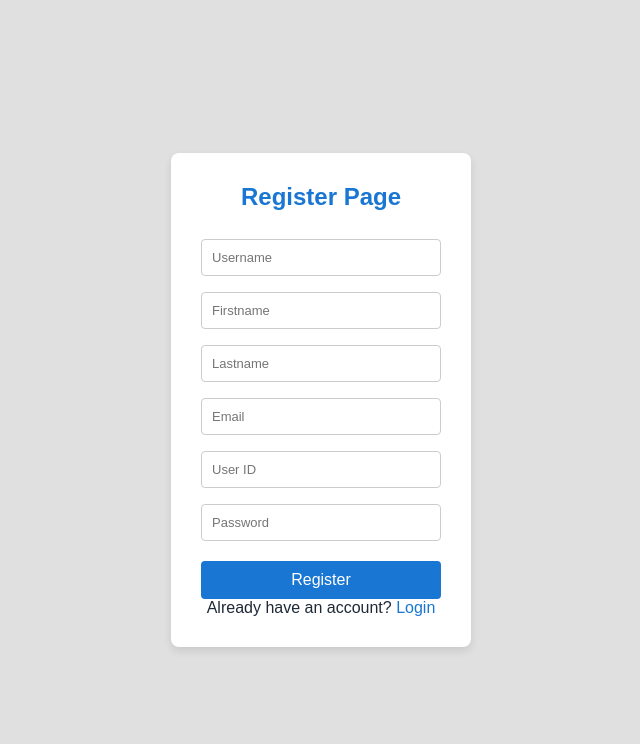
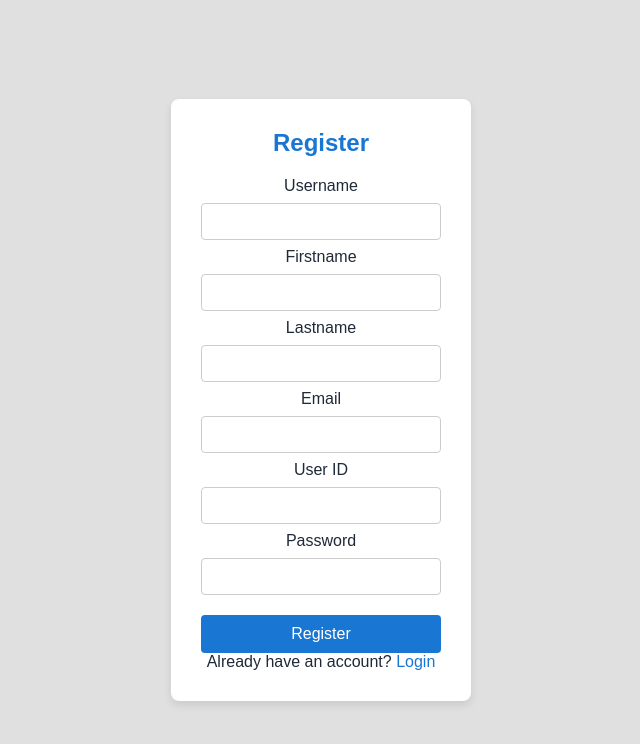
Before and after one commit to Bhargavi1432/react-todo-app, a React (Vite) app in the folder frontend/: page / in a window 1280 px wide. Both pictures are taken after a click on the element "Register". Shown: the top 744 px of the page, without its empty margins (319-959 px from the left). Built offline with nearby package versions, Linux system fonts and the light colour scheme.

Commit message:
Enhance login and registration form functionality
Refactor login and registration form handling, improve error messaging, and update input fields to be required.

```diff
--- a/frontend/src/pages/login.jsx
+++ b/frontend/src/pages/login.jsx
@@ -1,7 +1,7 @@
 import { useState } from "react";
 import API from "../services/api";
 import { useNavigate } from "react-router-dom";
-import "./login.css"; // ✅ Import CSS
+import "./login.css";
 
 export default function Login() {
   const [user, setUser] = useState({
@@ -13,31 +13,46 @@ export default function Login() {
     password: "",
   });
   const [isRegister, setIsRegister] = useState(false);
+  const [error, setError] = useState("");
+  const [loading, setLoading] = useState(false);
   const navigate = useNavigate();
 
-  const handleLogin = async () => {
+  const handleLogin = async (e) => {
+    e.preventDefault();
+    setError("");
+    setLoading(true);
+
     if (!user.userid || !user.password) {
-      alert("Please fill all fields");
+      setError("Please fill all fields");
+      setLoading(false);
       return;
     }
+
     try {
       const res = await API.post("/login", {
         userid: user.userid,
         password: user.password,
       });
       if (res.data.success) {
-        localStorage.setItem("user", JSON.stringify(res.data.user));
+        // Store only token or safe user info
+        localStorage.setItem("token", res.data.token);
         navigate("/dashboard");
       } else {
-        alert("Invalid login");
+        setError("Invalid login credentials");
       }
     } catch (error) {
       console.error(error);
-      alert("Server error");
+      setError("Server error. Please try again later.");
+    } finally {
+      setLoading(false);
     }
   };
 
-  const handleRegister = async () => {
+  const handleRegister = async (e) => {
+    e.preventDefault();
+    setError("");
+    setLoading(true);
+
     if (
       !user.username ||
       !user.firstname ||
@@ -46,12 +61,14 @@ export default function Login() {
       !user.userid ||
       !user.password
     ) {
-      alert("Please fill all fields");
+      setError("Please fill all fields");
+      setLoading(false);
       return;
     }
+
     try {
       const res = await API.post("/register", user);
-      alert(res.data.message);
+      setError(res.data.message);
       setIsRegister(false);
       setUser({
         username: "",
@@ -63,79 +80,97 @@ export default function Login() {
       });
     } catch (error) {
       console.error(error);
-      alert("Server error");
+      setError("Server error. Please try again later.");
+    } finally {
+      setLoading(false);
     }
   };
 
   return (
     <div className="login-container">
       <div className="login-box">
-        <h2>{isRegister ? "Register Page" : "Login Page"}</h2>
+        <h2>{isRegister ? "Register" : "Login"}</h2>
 
-        {isRegister ? (
+        {error && <p className="error-message">{error}</p>}
+
+        <form onSubmit={isRegister ? handleRegister : handleLogin}>
+          {isRegister && (
             <>
+              <label>
+                Username
                 <input
-              placeholder="Username"
+                  type="text"
                   value={user.username}
-              onChange={(e) => setUser({ ...user, username: e.target.value })}
+                  onChange={(e) =>
+                    setUser({ ...user, username: e.target.value })
+                  }
+                  required
                 />
+              </label>
+              <label>
+                Firstname
                 <input
-              placeholder="Firstname"
+                  type="text"
                   value={user.firstname}
-              onChange={(e) => setUser({ ...user, firstname: e.target.value })}
+                  onChange={(e) =>
+                    setUser({ ...user, firstname: e.target.value })
+                  }
+                  required
                 />
+              </label>
+              <label>
+                Lastname
                 <input
-              placeholder="Lastname"
+                  type="text"
                   value={user.lastname}
-              onChange={(e) => setUser({ ...user, lastname: e.target.value })}
+                  onChange={(e) =>
+                    setUser({ ...user, lastname: e.target.value })
+                  }
+                  required
                 />
+              </label>
+              <label>
+                Email
                 <input
-              placeholder="Email"
                   type="email"
                   value={user.email}
                   onChange={(e) => setUser({ ...user, email: e.target.value })}
+                  required
                 />
+              </label>
+            </>
+          )}
+
+          <label>
+            User ID
             <input
-              placeholder="User ID"
-              type="number"
+              type="text"
               value={user.userid}
               onChange={(e) => setUser({ ...user, userid: e.target.value })}
+              required
             />
+          </label>
+          <label>
+            Password
             <input
-              placeholder="Password"
               type="password"
               value={user.password}
               onChange={(e) => setUser({ ...user, password: e.target.value })}
+              required
             />
+          </label>
 
-            <button onClick={handleRegister}>Register</button>
+          <button type="submit" disabled={loading}>
+            {loading ? "Processing..." : isRegister ? "Register" : "Login"}
+          </button>
+        </form>
+
         <p>
-              Already have an account?{" "}
-              <span onClick={() => setIsRegister(false)}>Login</span>
+          {isRegister ? "Already have an account?" : "Don't have an account?"}{" "}
+          <span onClick={() => setIsRegister(!isRegister)}>
+            {isRegister ? "Login" : "Register"}
+          </span>
         </p>
-          </>
-        ) : (
-          <>
-            <input
-              placeholder="User ID"
-              type="number"
-              value={user.userid}
-              onChange={(e) => setUser({ ...user, userid: e.target.value })}
-            />
-            <input
-              placeholder="Password"
-              type="password"
-              value={user.password}
-              onChange={(e) => setUser({ ...user, password: e.target.value })}
-            />
-
-            <button onClick={handleLogin}>Login</button>
-            <p>
-              Don't have an account?{" "}
-              <span onClick={() => setIsRegister(true)}>Register</span>
-            </p>
-          </>
-        )}
       </div>
     </div>
   );
```
Lines whose indentation alone changed are shown as unchanged.
